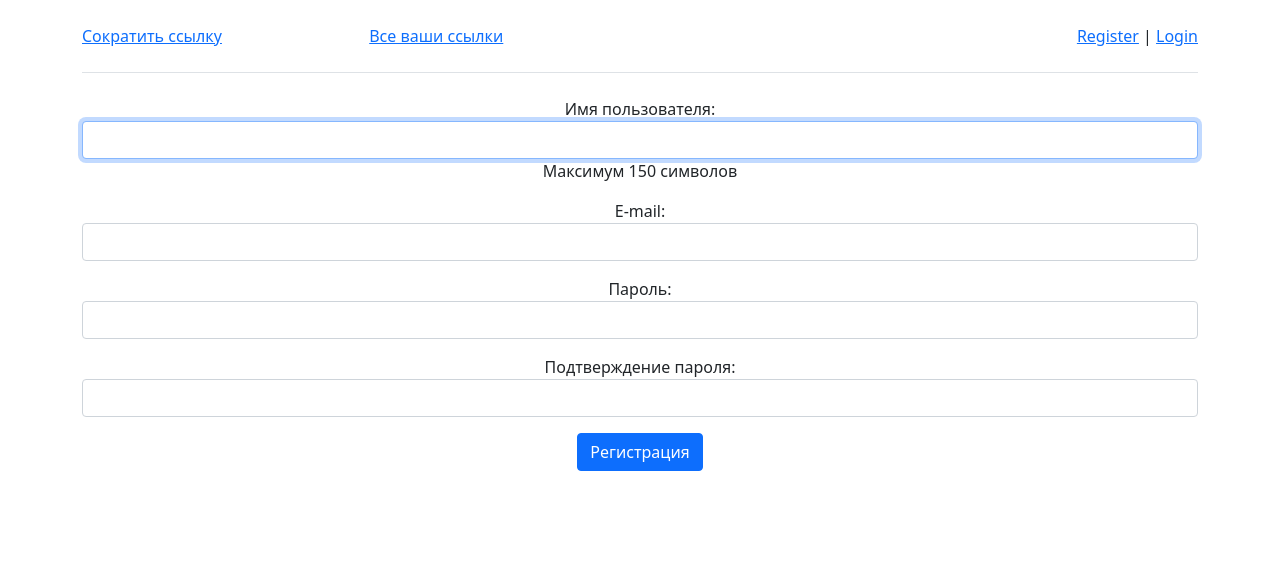
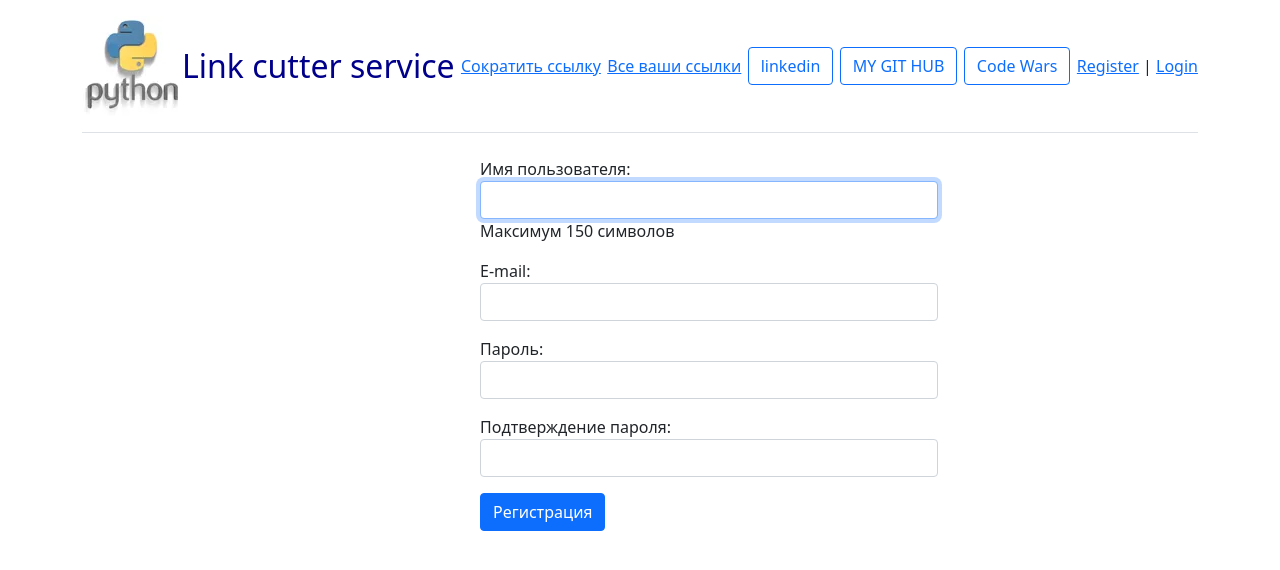
Before and after one commit to Vladimir-82/link, a Django app: page /register/ in a window 1280 px wide. Shown: the top 570 px of the page. Run offline with Django 4.2, Linux system fonts and the light colour scheme.

Commit message:
dev branch

```diff
--- a/app/forms.py
+++ b/app/forms.py
@@ -7,15 +7,40 @@ from .models import Link
 
 
 class UserLoginForm(AuthenticationForm):
-    username = forms.CharField(label='Имя пользователя', widget=forms.TextInput(attrs={'class': 'form-control'}))
-    password = forms.CharField(label='Пароль', widget=forms.PasswordInput(attrs={'class': 'form-control'}))
+    username = forms.CharField(label='Имя пользователя',
+                               widget=forms.TextInput
+                               (attrs={'class': 'form-control',
+                                       'style': 'width:50ch'}
+                                ))
+    password = forms.CharField(label='Пароль',
+                               widget=forms.PasswordInput
+                               (attrs={'class': 'form-control',
+                                       'style': 'width:50ch'}
+                                ))
 
 
 class UserRegisterForm(UserCreationForm):
-    username = forms.CharField(label='Имя пользователя', help_text='Максимум 150 символов', widget=forms.TextInput(attrs={'class': 'form-control'}))
-    password1 = forms.CharField(label='Пароль', widget=forms.PasswordInput(attrs={'class': 'form-control'}))
-    password2 = forms.CharField(label='Подтверждение пароля', widget=forms.PasswordInput(attrs={'class': 'form-control'}))
-    email = forms.EmailField(label='E-mail', widget=forms.EmailInput(attrs={'class': 'form-control'}))
+    username = forms.CharField(label='Имя пользователя',
+                               help_text='Максимум 150 символов',
+                               widget=forms.TextInput
+                               (attrs={'class': 'form-control',
+                                       'style': 'width:50ch'}
+                                ))
+    password1 = forms.CharField(label='Пароль',
+                                widget=forms.PasswordInput
+                                (attrs={'class': 'form-control',
+                                        'style': 'width:50ch'}
+                                 ))
+    password2 = forms.CharField(label='Подтверждение пароля',
+                                widget=forms.PasswordInput
+                                (attrs={'class': 'form-control',
+                                        'style': 'width:50ch'}
+                                 ))
+    email = forms.EmailField(label='E-mail',
+                             widget=forms.EmailInput
+                             (attrs={'class': 'form-control',
+                                     'style': 'width:50ch'}
+                              ))
 
     class Meta:
         model = User
--- /dev/null
+++ b/app/static/app/css/app.css
@@ -0,0 +1,14 @@
+.warning {
+    color: red;
+}
+
+
+#inner {
+  width: 25%;
+  margin: 0 auto;
+}
+
+#show_inner {
+  width: 50%;
+  margin: 0 auto;
+}
--- a/app/templates/app/basic.html
+++ b/app/templates/app/basic.html
@@ -1,3 +1,4 @@
+{% load static %}
 <!DOCTYPE html>
 <html lang="en">
 <head>
@@ -5,6 +6,7 @@
     <title>{% block title %}{% endblock %}</title>
     <script src="https://code.jquery.com/jquery-3.6.0.min.js"></script>
     <link href="https://cdn.jsdelivr.net/npm/bootstrap@5.0.2/dist/css/bootstrap.min.css" rel="stylesheet" integrity="sha384-EVSTQN3/azprG1Anm3QDgpJLIm9Nao0Yz1ztcQTwFspd3yD65VohhpuuCOmLASjC" crossorigin="anonymous">
+<link rel="stylesheet" href="{% static 'app/css/app.css' %}">
 </head>
 <body>
 {% if messages %}
@@ -22,11 +24,15 @@
 {% endif %}
 <div class="container">
     <header class="d-flex flex-wrap align-items-center justify-content-center justify-content-md-between py-3 mb-4 border-bottom">
+    <a href="/" class="d-flex align-items-center text-dark text-decoration-none">
+        <img src="{% static 'app/image/logo_100x100.jpg' %}" alt="logo" class="logo">
+        <span class="fs-2" style="color: darkblue">Link cutter service</span>
+    </a>
     <a href="{% url 'create' %}">Сократить ссылку</a>
     <a href="{% url 'show' %}">Все ваши ссылки</a>
-      <a href="/" class="d-flex align-items-center col-md-3 mb-2 mb-md-0 text-dark text-decoration-none">
-        <svg class="bi me-2" width="40" height="32" role="img" aria-label="Bootstrap"><use xlink:href="#bootstrap"></use></svg>
-      </a>
+    <a class="btn btn-outline-primary" href="https://www.linkedin.com/in/vladimir-kostukevich-597a6b22b/">linkedin</a>
+    <a class="btn btn-outline-primary" href="https://github.com/Vladimir-82/">MY GIT HUB</a>
+    <a class="btn btn-outline-primary" href="https://www.codewars.com/users/Vladimir-82/">Code Wars</a>
         <span class="navbar-text">
             {% if request.user.is_authenticated %}
             Добро пожаловать, {{ user.username }} | <a href="{% url 'logout' %}">Выход</a>
@@ -36,7 +42,7 @@
         </span>
     </header>
 </div>
-<div class="container themed-container text-center">
+<div>
     {% block content %}
     {% endblock %}
 </div>
--- a/app/templates/app/create.html
+++ b/app/templates/app/create.html
@@ -4,8 +4,11 @@
 {% block content %}
 
 {% if message %}
+    <div class="warning">
         <b>{{ message }}</b>
+    </div>
 {% else %}
+<div id="inner">
     <form method="post" enctype="multipart/form-data">
         {% csrf_token %}
         {{ form.as_p }}
@@ -19,4 +22,5 @@
         Длинная ссылка - <a href="{{ link.link }}"> {{ link.link }} </a><br>
         Сокращенная ссылка - <a href="{{ link.link }}"> {{ link.short_link }} </a>
     {% endif %}
+</div>
 {% endblock %}
--- a/app/templates/app/register.html
+++ b/app/templates/app/register.html
@@ -1,9 +1,11 @@
 {% extends "app/basic.html" %}
 {% block title %}Register{% endblock %}
 {% block content %}
-<form method="post">
-    {% csrf_token %}
-    {{ form.as_p }}
-    <button type="submit" class="btn btn-primary btn-block">Регистрация</button>
-</form>
+<div id="inner">
+    <form method="post">
+        {% csrf_token %}
+        {{ form.as_p }}
+        <button type="submit" class="btn btn-primary btn-block">Регистрация</button>
+    </form>
+</div>
 {% endblock %}
--- a/app/templates/app/show.html
+++ b/app/templates/app/show.html
@@ -1,15 +1,17 @@
 {% extends "app/basic.html" %}
-
 {% block title %}Show{% endblock %}
 {% block content %}
-
 {% if message %}
+    <div class="warning">
         <b>{{ message }}</b>
+    </div>
 {% else %}
+<div id="show_inner">
     {% for link in links %}
         Длинная ссылка - <a href="{{ link.link }}"> {{ link.link }} </a><br>
         Сокращенная ссылка - <a href="{{ link.link }}"> {{ link.short_link }} </a>
         <p> ----------------------------------------------------------------------------------------- </p>
     {% endfor %}
     {% endif %}
+</div>
 {% endblock %}
--- a/app/urls.py
+++ b/app/urls.py
@@ -5,6 +5,6 @@ urlpatterns = [
     path('register/', register, name='register'),
     path('login/', user_login, name='login'),
     path('logout/', user_logout, name='logout'),
-    path('create/', create, name='create'),
+    path('', create, name='create'),
     path('show/', show, name='show'),
 ]
```
Also changed, not shown: app/templates/app/login.html (+7 -5 lines), link/settings.py (+6 -1 lines), app/static/app/image/logo_100x100.jpg (added), db.sqlite3, 1 other file. Lines whose indentation alone changed are shown as unchanged.
